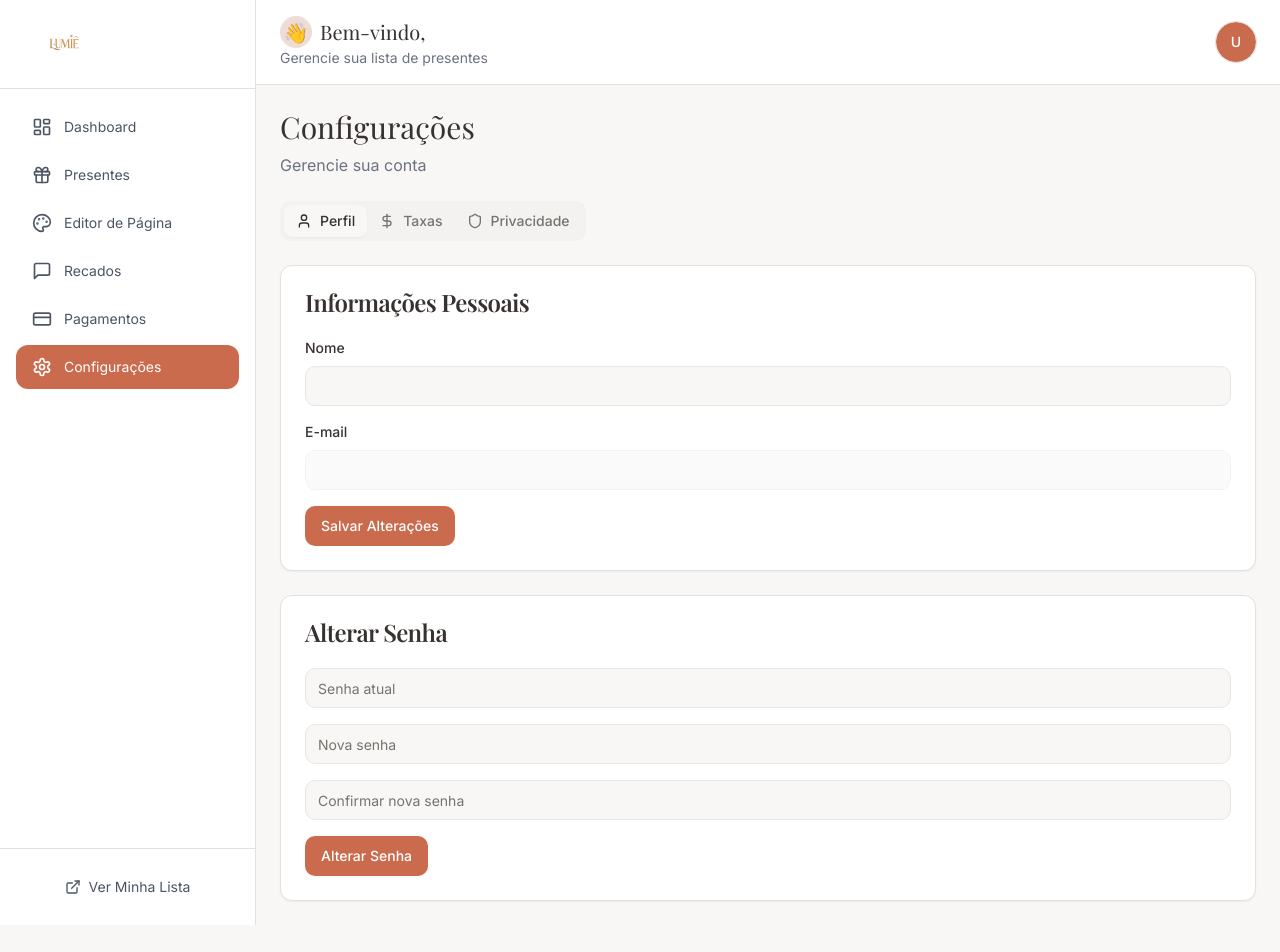
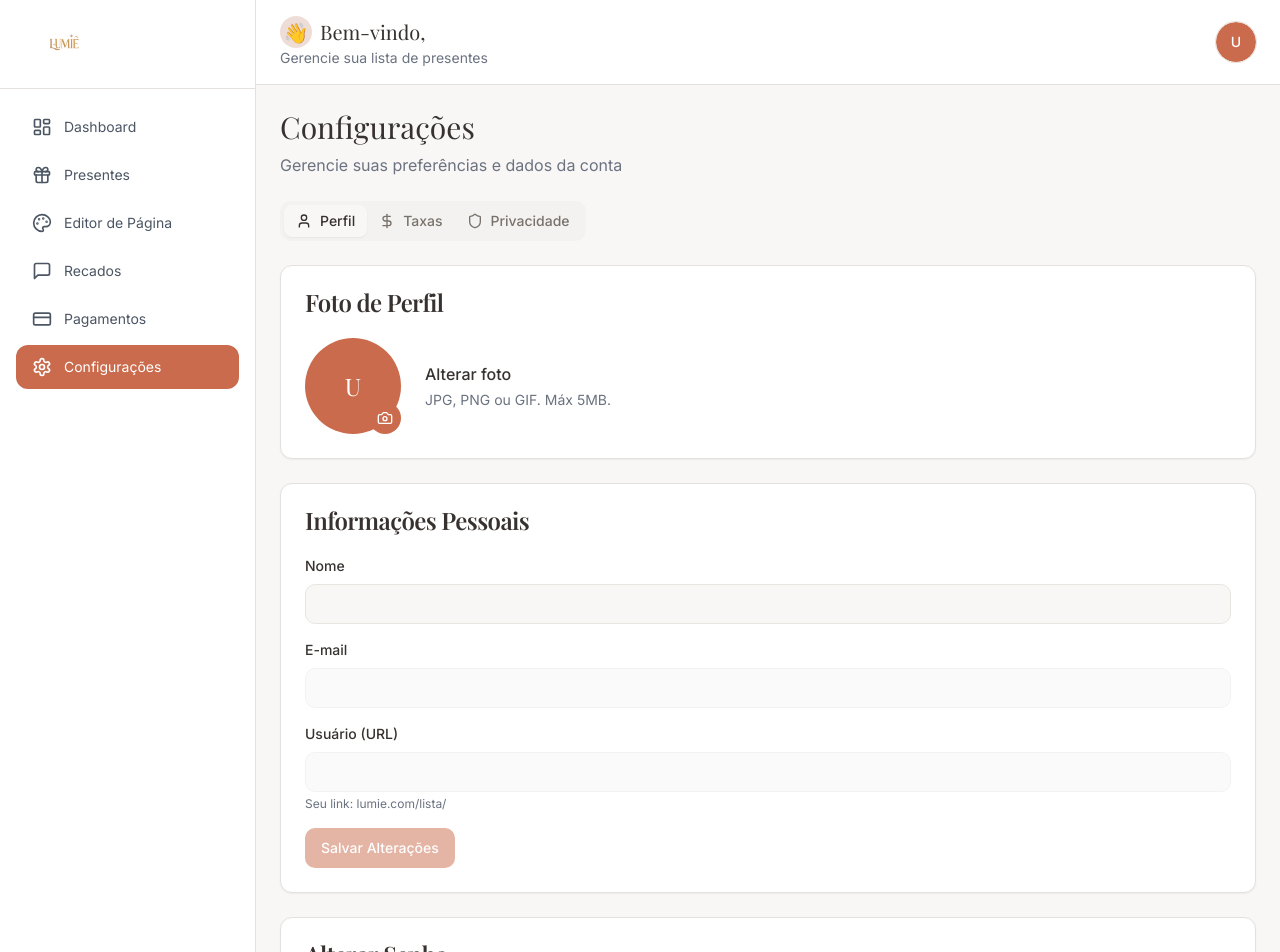
Before and after one commit to lumieconvites-netizen/lumie-presentes, a Next.js app: page /dashboard/configuracoes in a window 1280 px wide. Shown: the top 952 px of the page. Before the commit the page ends 925 px from the top, so only its background shows below. Built offline with nearby package versions, Linux system fonts and the light colour scheme; no server answers.

Commit message:
fix: restore configuracoes tabs + avatar upload

```diff
--- a/app/dashboard/configuracoes/page.tsx
+++ b/app/dashboard/configuracoes/page.tsx
@@ -1,47 +1,143 @@
 'use client';
 
-import { useState } from 'react';
+import { useEffect, useState } from 'react';
+import { useUser } from '@/contexts/user-context';
+import { useSession } from 'next-auth/react';
 import { Card, CardContent, CardHeader, CardTitle } from '@/components/ui/card';
 import { Button } from '@/components/ui/button';
 import { Input } from '@/components/ui/input';
 import { Switch } from '@/components/ui/switch';
 import { Tabs, TabsContent, TabsList, TabsTrigger } from '@/components/ui/tabs';
 import { Camera, User, DollarSign, Shield } from 'lucide-react';
-import { useSession } from 'next-auth/react';
+import Image from 'next/image';
 
 export default function ConfiguracoesPage() {
-  const { data: session } = useSession();
+  const { user, updateUser, settings, updateSettings } = useUser();
+  const { data: session, status, update } = useSession();
 
-  const [name, setName] = useState(session?.user?.name || '');
-  const [email, setEmail] = useState(session?.user?.email || '');
+  // Fonte de verdade: session
+  const sessionName = session?.user?.name ?? '';
+  const sessionEmail = session?.user?.email ?? '';
+  const sessionImage = (session?.user as any)?.image as string | undefined;
+
+  // Estados do form
+  const [photo, setPhoto] = useState<string | undefined>(sessionImage || user?.photo);
+  const [name, setName] = useState(sessionName || user?.name || '');
+  const [email, setEmail] = useState(sessionEmail || user?.email || '');
+
   const [currentPassword, setCurrentPassword] = useState('');
   const [newPassword, setNewPassword] = useState('');
   const [confirmPassword, setConfirmPassword] = useState('');
+  const [uploading, setUploading] = useState(false);
+
+  // Sempre que session atualizar, sincroniza a UI
+  useEffect(() => {
+    if (sessionImage) setPhoto(sessionImage);
+    if (sessionName) setName(sessionName);
+    if (sessionEmail) setEmail(sessionEmail);
+  }, [sessionImage, sessionName, sessionEmail]);
+
+  const handlePhotoUpload = async (e: React.ChangeEvent<HTMLInputElement>) => {
+    const file = e.target.files?.[0];
+    if (!file) return;
+
+    // preview imediato (local)
+    const previewUrl = URL.createObjectURL(file);
+    setPhoto(previewUrl);
+    setUploading(true);
+
+    try {
+      const form = new FormData();
+      form.append('file', file);
+
+      const res = await fetch('/api/upload/avatar', {
+        method: 'POST',
+        body: form,
+      });
+
+      const data = await res.json();
+
+      if (!res.ok) {
+        console.error('upload error:', data);
+        alert(data?.error ?? 'Falha ao enviar foto.');
+        setPhoto(sessionImage || user?.photo);
+        return;
+      }
+
+      // URL pública do Supabase (persistida no banco)
+      setPhoto(data.url);
+
+      // mantém compat com seu context (se algum lugar usa user.photo)
+      updateUser({ photo: data.url });
+
+      // MUITO IMPORTANTE: força NextAuth buscar novamente a session (callbacks)
+      await update();
+
+      // opcional: limpa o blob antigo do preview
+      URL.revokeObjectURL(previewUrl);
+    } catch (err) {
+      console.error(err);
+      alert('Erro inesperado no upload.');
+      setPhoto(sessionImage || user?.photo);
+    } finally {
+      setUploading(false);
+      // permite reenviar o mesmo arquivo
+      e.target.value = '';
+    }
+  };
 
   const handleSaveProfile = async () => {
-    await fetch('/api/me', {
+    try {
+      // Salva no banco (e session vai refletir depois do update())
+      const res = await fetch('/api/me', {
         method: 'PATCH',
         headers: { 'Content-Type': 'application/json' },
         body: JSON.stringify({ name }),
       });
 
-    alert('Perfil atualizado!');
+      const data = await res.json();
+      if (!res.ok) {
+        alert(data?.error ?? 'Falha ao salvar perfil.');
+        return;
+      }
+
+      // atualiza a session com o novo nome
+      await update();
+
+      // mantém compat com seu context
+      updateUser({ name });
+
+      alert('Perfil atualizado com sucesso!');
+    } catch (err) {
+      console.error(err);
+      alert('Erro inesperado ao salvar.');
+    }
   };
 
   const handleChangePassword = () => {
+    // Aqui você ainda não implementou backend de senha,
+    // então por enquanto mantemos o comportamento atual:
     if (newPassword !== confirmPassword) {
-      alert('As senhas não coincidem');
+      alert('As senhas não coincidem!');
       return;
     }
 
-    alert('Senha alterada (implementar backend depois)');
+    alert('Senha alterada com sucesso! (falta implementar no backend)');
+    setCurrentPassword('');
+    setNewPassword('');
+    setConfirmPassword('');
   };
+
+  // Evita render esquisito enquanto session carrega
+  if (status === 'loading') {
+    return <div className="p-6">Carregando...</div>;
+  }
 
   return (
     <div className="p-6 space-y-6">
       <div>
-        <h1 className="text-3xl font-display mb-2">Configurações</h1>
-        <p className="text-gray-500">Gerencie sua conta</p>
+        <h1 className="text-3xl font-display text-foreground mb-2">Configurações</h1>
+        <p className="text-gray-500">Gerencie suas preferências e dados da conta</p>
       </div>
 
       <Tabs defaultValue="perfil" className="space-y-6">
@@ -64,20 +160,77 @@ export default function ConfiguracoesPage() {
         <TabsContent value="perfil" className="space-y-6">
           <Card>
             <CardHeader>
+              <CardTitle>Foto de Perfil</CardTitle>
+            </CardHeader>
+            <CardContent>
+              <div className="flex items-center gap-6">
+                <div className="relative">
+                  {photo ? (
+                    <div className="relative w-24 h-24 rounded-full overflow-hidden">
+                      <Image
+                        src={photo}
+                        alt="Foto de perfil"
+                        fill
+                        className="object-cover"
+                        sizes="96px"
+                      />
+                    </div>
+                  ) : (
+                    <div className="w-24 h-24 rounded-full bg-primary flex items-center justify-center text-white text-2xl font-display">
+                      {(name || 'U').charAt(0).toUpperCase()}
+                    </div>
+                  )}
+
+                  <label
+                    className={`absolute bottom-0 right-0 w-8 h-8 bg-primary rounded-full flex items-center justify-center cursor-pointer hover:bg-primary/90 ${
+                      uploading ? 'opacity-60 pointer-events-none' : ''
+                    }`}
+                    title={uploading ? 'Enviando...' : 'Alterar foto'}
+                  >
+                    <Camera className="w-4 h-4 text-white" />
+                    <input
+                      type="file"
+                      accept="image/*"
+                      className="hidden"
+                      onChange={handlePhotoUpload}
+                    />
+                  </label>
+                </div>
+
+                <div>
+                  <p className="font-medium text-foreground mb-1">
+                    Alterar foto {uploading ? '(enviando...)' : ''}
+                  </p>
+                  <p className="text-sm text-gray-500">JPG, PNG ou GIF. Máx 5MB.</p>
+                </div>
+              </div>
+            </CardContent>
+          </Card>
+
+          <Card>
+            <CardHeader>
               <CardTitle>Informações Pessoais</CardTitle>
             </CardHeader>
             <CardContent className="space-y-4">
               <div>
-                <label className="text-sm font-medium block mb-2">Nome</label>
+                <label className="text-sm font-medium mb-2 block">Nome</label>
                 <Input value={name} onChange={(e) => setName(e.target.value)} />
               </div>
 
               <div>
-                <label className="text-sm font-medium block mb-2">E-mail</label>
-                <Input value={email} disabled />
+                <label className="text-sm font-medium mb-2 block">E-mail</label>
+                <Input type="email" value={email} disabled />
               </div>
 
-              <Button onClick={handleSaveProfile}>
+              <div>
+                <label className="text-sm font-medium mb-2 block">Usuário (URL)</label>
+                <Input value={user?.username || ''} disabled />
+                <p className="text-xs text-gray-500 mt-1">
+                  Seu link: lumie.com/lista/{user?.username}
+                </p>
+              </div>
+
+              <Button onClick={handleSaveProfile} disabled={!name || uploading}>
                 Salvar Alterações
               </Button>
             </CardContent>
@@ -88,24 +241,32 @@ export default function ConfiguracoesPage() {
               <CardTitle>Alterar Senha</CardTitle>
             </CardHeader>
             <CardContent className="space-y-4">
+              <div>
+                <label className="text-sm font-medium mb-2 block">Senha Atual</label>
                 <Input
                   type="password"
-                placeholder="Senha atual"
                   value={currentPassword}
                   onChange={(e) => setCurrentPassword(e.target.value)}
                 />
+              </div>
+
+              <div>
+                <label className="text-sm font-medium mb-2 block">Nova Senha</label>
                 <Input
                   type="password"
-                placeholder="Nova senha"
                   value={newPassword}
                   onChange={(e) => setNewPassword(e.target.value)}
                 />
+              </div>
+
+              <div>
+                <label className="text-sm font-medium mb-2 block">Confirmar Nova Senha</label>
                 <Input
                   type="password"
-                placeholder="Confirmar nova senha"
                   value={confirmPassword}
                   onChange={(e) => setConfirmPassword(e.target.value)}
                 />
+              </div>
 
               <Button onClick={handleChangePassword}>
                 Alterar Senha
@@ -120,10 +281,38 @@ export default function ConfiguracoesPage() {
             <CardHeader>
               <CardTitle>Configuração de Taxa</CardTitle>
             </CardHeader>
-            <CardContent>
-              <div className="flex items-center justify-between">
-                <span>Repassar taxa ao convidado</span>
-                <Switch />
+            <CardContent className="space-y-6">
+              <div>
+                <div className="flex items-center justify-between mb-4">
+                  <div>
+                    <h3 className="font-medium text-foreground">Repassar taxa ao convidado</h3>
+                    <p className="text-sm text-gray-500">
+                      Quando ativo, o convidado paga o valor do presente + 7,99%
+                    </p>
+                  </div>
+
+                  <Switch
+                    checked={settings.feePassedToGuest}
+                    onCheckedChange={(checked) => updateSettings({ feePassedToGuest: checked })}
+                  />
+                </div>
+
+                <div className="p-4 bg-gray-50 rounded-lg">
+                  <p className="text-sm font-medium mb-2">Exemplo com presente de R$ 100,00:</p>
+
+                  {settings.feePassedToGuest ? (
+                    <div className="text-sm space-y-1">
+                      <p>• Convidado paga: <strong className="text-primary">R$ 107,99</strong></p>
+                      <p>• Você recebe: <strong className="text-green-600">R$ 100,00</strong></p>
+                    </div>
+                  ) : (
+                    <div className="text-sm space-y-1">
+                      <p>• Convidado paga: <strong className="text-primary">R$ 100,00</strong></p>
+                      <p>• Você recebe: <strong className="text-green-600">R$ 92,01</strong></p>
+                      <p className="text-xs text-gray-500">Taxa de R$ 7,99 descontada</p>
+                    </div>
+                  )}
+                </div>
               </div>
             </CardContent>
           </Card>
@@ -133,12 +322,35 @@ export default function ConfiguracoesPage() {
         <TabsContent value="privacidade">
           <Card>
             <CardHeader>
-              <CardTitle>Privacidade</CardTitle>
+              <CardTitle>Privacidade e Visibilidade</CardTitle>
             </CardHeader>
-            <CardContent>
+            <CardContent className="space-y-6">
               <div className="flex items-center justify-between">
-                <span>Lista publicada</span>
-                <Switch />
+                <div>
+                  <h3 className="font-medium text-foreground">Lista Publicada</h3>
+                  <p className="text-sm text-gray-500">
+                    Quando ativa, sua lista fica visível para os convidados
+                  </p>
+                </div>
+
+                <Switch
+                  checked={settings.published}
+                  onCheckedChange={(checked) => updateSettings({ published: checked })}
+                />
+              </div>
+
+              <div className="flex items-center justify-between">
+                <div>
+                  <h3 className="font-medium text-foreground">Recados Públicos</h3>
+                  <p className="text-sm text-gray-500">
+                    Exibir recados na página pública da lista
+                  </p>
+                </div>
+
+                <Switch
+                  checked={settings.messagesPublic}
+                  onCheckedChange={(checked) => updateSettings({ messagesPublic: checked })}
+                />
               </div>
             </CardContent>
           </Card>
```
Lines whose indentation alone changed are shown as unchanged.
